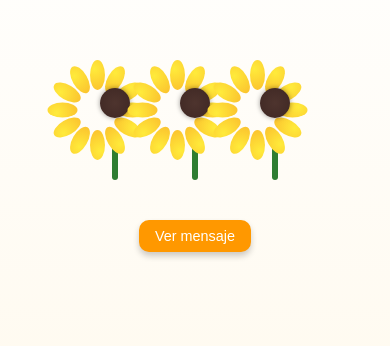
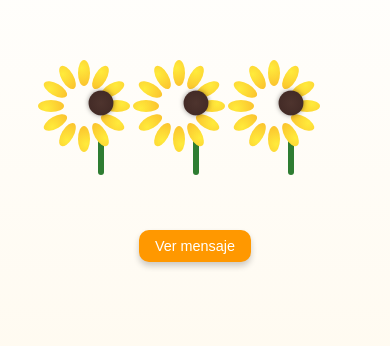
Before and after one commit to joseMarin12/flor, a plain HTML site: page index.html in a window 390 px wide. Shown: the part 132-478 px from the top of the page. Drawn offline with Linux system fonts and the light colour scheme.

Commit message:
subircaa

```diff
--- a/index.html
+++ b/index.html
@@ -13,8 +13,7 @@
       justify-content: center;
       align-items: center;
       flex-direction: column;
-      height: 100vh;
-      overflow: auto;
+      min-height: 100vh;
       padding: 20px;
       box-sizing: border-box;
       text-align: center;
@@ -22,9 +21,9 @@
 
     .garden {
       display: flex;
-      gap: 20px;
       flex-wrap: wrap;
       justify-content: center;
+      gap: 20px;
       max-width: 1000px;
       margin: 40px 0;
     }
@@ -138,30 +137,31 @@
       box-shadow: 0 6px 12px rgba(0,0,0,0.2);
     }
 
-    /* ------------------ RESPONSIVE ------------------ */
+    /* ✅ RESPONSIVE para pantallas pequeñas */
     @media (max-width: 600px) {
       .sunflower {
-        width: 60px;
+        width: 65px;
         height: 100px;
+        margin: 10px;
       }
 
       .flower {
-        width: 50px;
-        height: 50px;
+        width: 45px;
+        height: 45px;
       }
 
       .petal {
-        width: 15px;
-        height: 30px;
+        width: 12px;
+        height: 26px;
       }
 
       .center {
-        width: 30px;
-        height: 30px;
+        width: 25px;
+        height: 25px;
       }
 
       .stem {
-        height: 50px;
+        height: 40px;
       }
 
       .message-text {
@@ -172,6 +172,10 @@
       button {
         font-size: 0.9rem;
         padding: 8px 16px;
+      }
+
+      .garden {
+        gap: 10px;
       }
     }
   </style>
```
